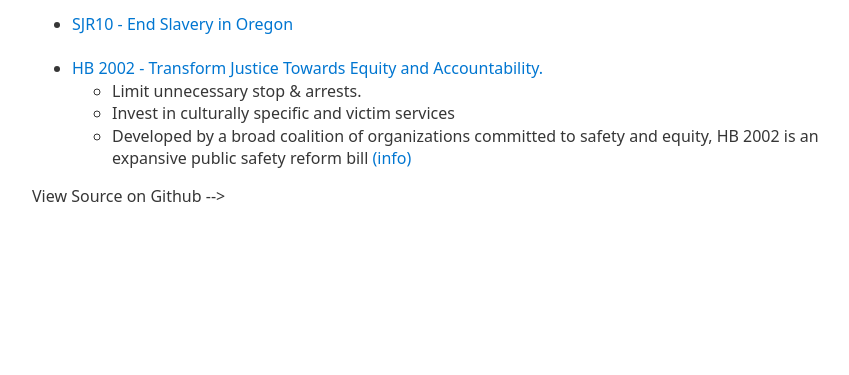
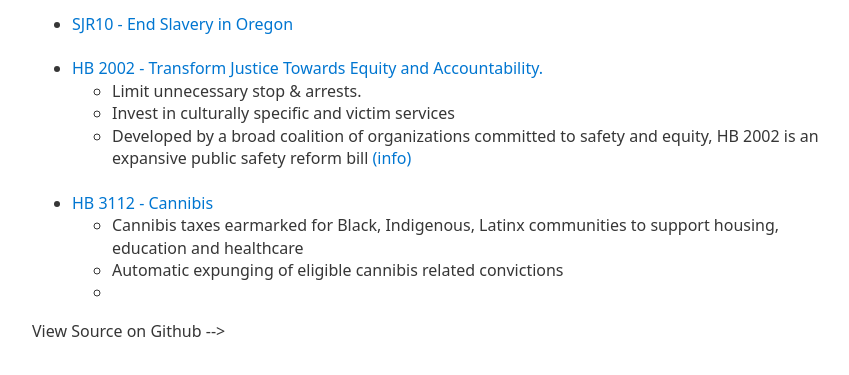
Before and after one commit to tellmyreps/tellmyreps.github.io, a plain HTML site: page index.html in a window 1280 px wide. Shown: the part 115-490 px from the top of the page, without its empty margins (208-1057 px from the left). Drawn offline with nearby package versions, Linux system fonts and the light colour scheme.

Commit message:
Update index.html
added 3112

```diff
--- a/index.html
+++ b/index.html
@@ -23,9 +23,15 @@
 Developed by a broad coalition of organizations committed to safety and equity, HB 2002 is an expansive public safety reform bill <a href="https://safetyandjustice.org/hb2002/" target="_blank"> (info) </a> </li>
 
 			</ul>
+	</br>
 
+		<li> <a href="https://oregonequityact.com/petition/" target="_blank">HB 3112 - Cannibis  </a></li>
+			<ul>
+		<li> Cannibis taxes earmarked for Black, Indigenous, Latinx communities to support housing, education and healthcare</li>
+		<li> Automatic expunging of eligible cannibis related convictions</li>
+		<li>
 
-
+			</ul>
 
 	</ul>
 
```
